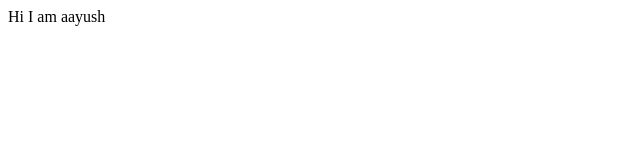
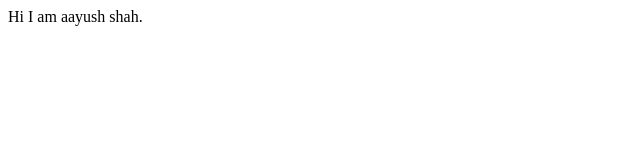
Before and after one commit to 003ash/sample, a plain HTML site: page index.html in a window 1280 px wide. Shown: the full height of the page, 0-640 px from the left. Drawn offline with Linux system fonts and the light colour scheme.

Commit message:
Chnaged name aayush to aayush shah in index.html

```diff
--- a/index.html
+++ b/index.html
@@ -2,6 +2,6 @@
     <head>
     </head>
     <body>
-        Hi I am aayush
+        Hi I am aayush shah.
     </body>
 </html>
```
